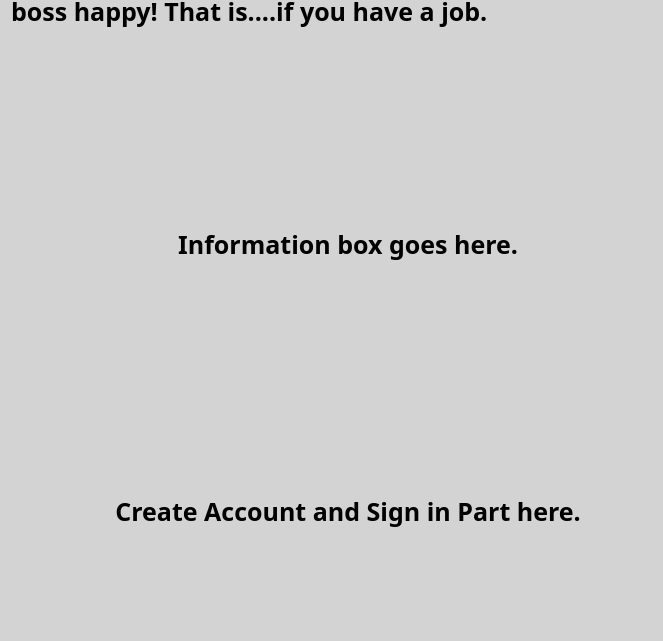
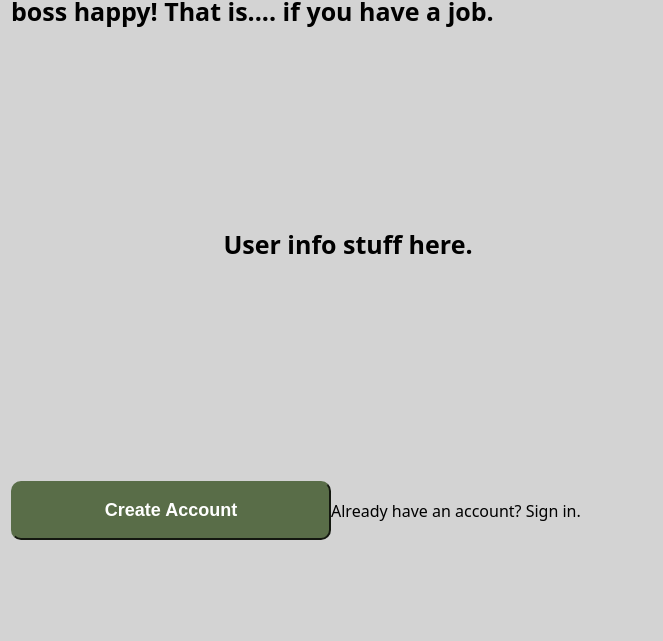
Before and after one commit to nrajesh2305/sign-up-form, a plain HTML site: page index.html in a window 1280 px wide. Shown: the part 156-797 px from the top of the page, 580-1243 px from the left. Drawn offline with Linux system fonts and the light colour scheme.

Commit message:
Checkpoint. :)

```diff
--- a/index.html
+++ b/index.html
@@ -10,21 +10,21 @@
 <body>
     <div class="global_container">
         <img src="wing.png" class="background-image">
-        <!-- <div id="first-container">
-            <div class="center_text">
-                Hello
-            </div>
-        </div> -->
         <div class="side_global_container">
             <div>
                 Sign up now for access to tailored trips worldwide that fit your schedule,
-                keeping both you and your boss happy! That is....if you have a job.
+                keeping both you and your boss happy! That is.... if you have a job.
             </div>
             <div>
-                Information box goes here.
+                User info stuff here.
             </div>
-            <div>
-                Create Account and Sign in Part here.
+            <div class="three">
+                <button class="create_account">
+                    Create Account
+                </button>
+                <p class="has_premade_account">
+                    Already have an account? Sign in.
+                </p>
             </div>
         </div>
     </div>
--- a/style.css
+++ b/style.css
@@ -50,3 +50,41 @@ img.background-image
     align-items: center;
     background-color: lightgray;
 }
+
+.side_global_container .three
+{
+    flex-direction: row;
+    justify-content: flex-start;
+}
+
+button.create_account
+{
+    display: flex;
+    justify-content: center;
+    align-items: center;
+    width: max(25vw, 25rem);
+    height: min(25%, 15rem);
+    background-color: #596D48;
+    border-color: #596D48;
+    border-radius: 10px;
+    color: white;
+    font-size: large;
+    font-weight: bold;
+}
+
+button.create_account:hover
+{
+    background-color: #465539;
+    cursor: pointer;
+    transition: 0.25s;
+}
+
+p.has_premade_account
+{
+    display: flex;
+    justify-content: flex-end;
+    width: fit-content;
+    height: fit-content;
+    font-weight: 400;
+    font-size: medium;
+}
```
